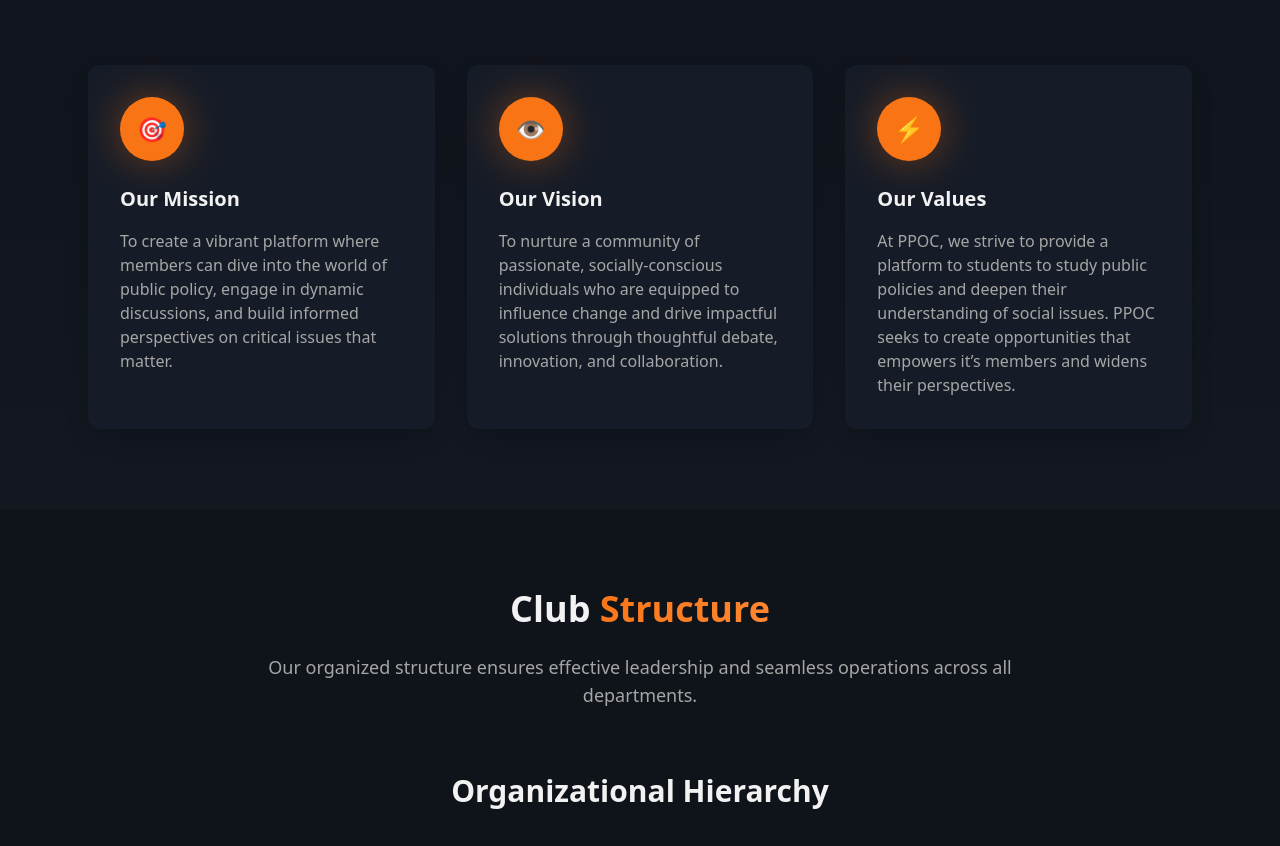
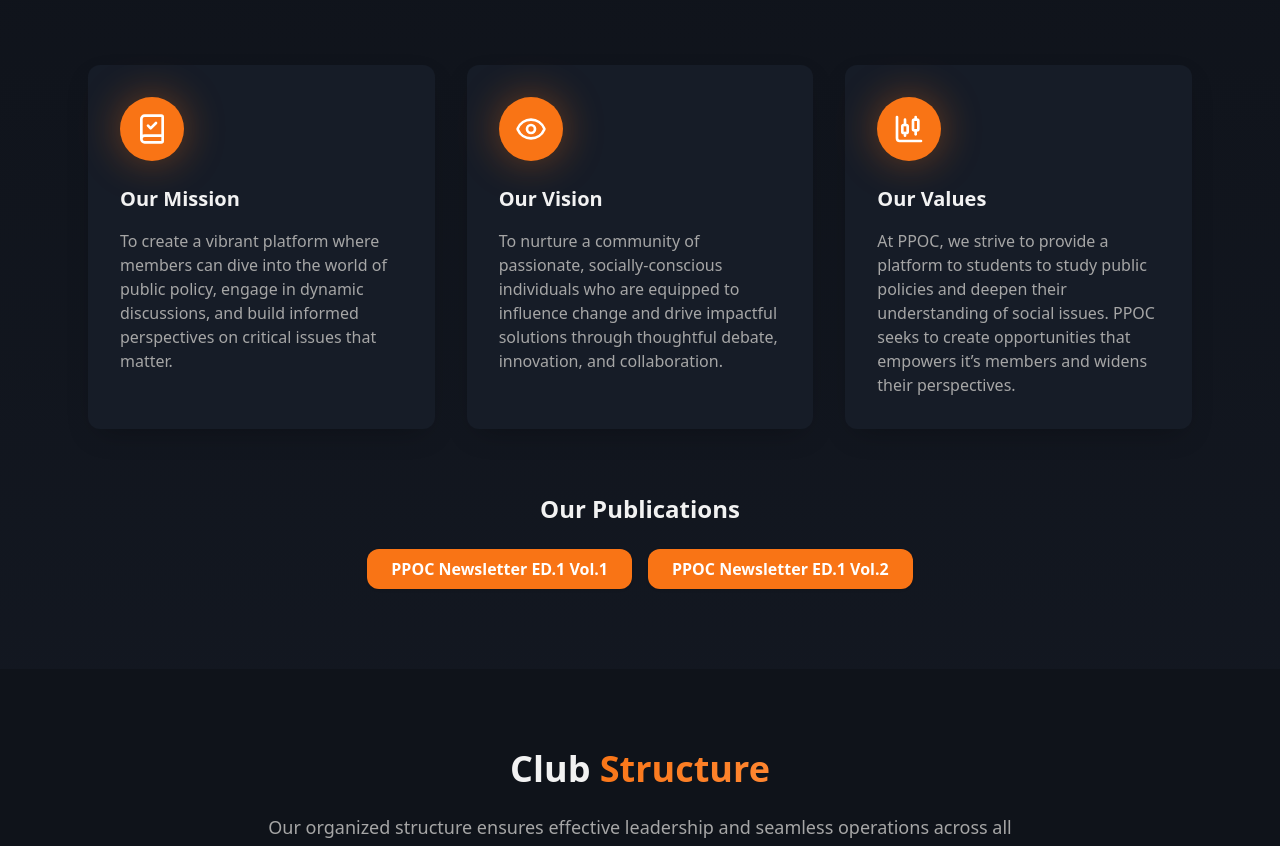
Before and after one commit to Starbond70/ppoc-website, a React (Vite) app: page / in a window 1280 px wide. Shown: the part 1027-1873 px from the top of the page. Built offline with nearby package versions, Linux system fonts and the light colour scheme.

Commit message:
added publications

```diff
--- a/package.json
+++ b/package.json
@@ -45,6 +45,7 @@
     "cmdk": "^1.1.1",
     "date-fns": "^3.6.0",
     "embla-carousel-react": "^8.6.0",
+    "framer-motion": "^12.23.12",
     "input-otp": "^1.4.2",
     "lucide-react": "^0.462.0",
     "next-themes": "^0.3.0",
--- a/src/components/AboutSection.tsx
+++ b/src/components/AboutSection.tsx
@@ -1,3 +1,7 @@
+import { BookCheck } from "lucide-react";
+import { Eye } from "lucide-react";
+import { ChartCandlestick } from "lucide-react";
+
 const AboutSection = () => {
   return (
     <section className="py-20 section-gradient">
@@ -13,7 +17,7 @@ const AboutSection = () => {
         <div className="grid md:grid-cols-3 gap-8 animate-fade-in">
           <div className="bg-card p-8 rounded-xl card-shadow animate-slide-up">
         <div className="w-16 h-16 bg-primary rounded-full flex items-center justify-center mb-6 glow-effect on-hover hover:scale-105 transition-smooth">
-              <span className="text-2xl text-white">🎯</span>
+            <BookCheck className="w-8 h-8 text-white" />
         </div>
         <h3 className="text-xl font-semibold mb-4">Our Mission</h3>
         <p className="text-muted-foreground">
@@ -23,7 +27,7 @@ const AboutSection = () => {
 
           <div className="bg-card p-8 rounded-xl card-shadow animate-slide-up" style={{animationDelay: '0.2s'}}>
         <div className="w-16 h-16 bg-primary rounded-full flex items-center justify-center mb-6 glow-effect on-hover hover:scale-105 transition-smooth">
-              <span className="text-2xl text-white">👁️</span>
+          <Eye className="w-8 h-8 text-white" />
         </div>
         <h3 className="text-xl font-semibold mb-4">Our Vision</h3>
         <p className="text-muted-foreground">
@@ -33,7 +37,7 @@ const AboutSection = () => {
 
           <div className="bg-card p-8 rounded-xl card-shadow animate-slide-up" style={{animationDelay: '0.4s'}}>
         <div className="w-16 h-16 bg-primary rounded-full flex items-center justify-center mb-6 glow-effect on-hover hover:scale-105 transition-smooth">
-              <span className="text-2xl text-white">⚡</span>
+            <ChartCandlestick className="w-8 h-8 text-white" />
         </div>
         <h3 className="text-xl font-semibold mb-4">Our Values</h3>
         <p className="text-muted-foreground">
@@ -46,7 +50,33 @@ members and widens their perspectives.
         </p>
           </div>
         </div>
+
+        {/* Our Publications Section */}
+        <div className="mt-16 text-center animate-fade-in">
+          <h3 className="text-2xl font-bold mb-6">Our Publications</h3>
+          <div className="flex flex-col md:flex-row gap-4 justify-center">
+        <a
+          href="https://drive.google.com/file/d/10Sfd4767To6pnmeLwOdA986FDRtrjdf-/view"
+          target="_blank"
+          rel="noopener noreferrer"
+          className="bg-primary text-white px-6 py-2 rounded-lg font-semibold shadow hover:bg-primary/80 transition-smooth"
+        >
+          PPOC Newsletter ED.1 Vol.1
+        </a>
+        <a
+          href="https://drive.google.com/file/d/1uLh3dJgPXDg6NeXssDpNrXDh2UX_34BJ/view"
+          target="_blank"
+          rel="noopener noreferrer"
+          className="bg-primary text-white px-6 py-2 rounded-lg font-semibold shadow hover:bg-primary/80 transition-smooth"
+        >
+          PPOC Newsletter ED.1 Vol.2
+        </a>
           </div>
+        </div>
+      </div>
+
+
+
     </section>
   );
 };
```
Also changed, not shown: 1 other file (tests, documents, lock files or other folders). Lines whose indentation alone changed are shown as unchanged.
